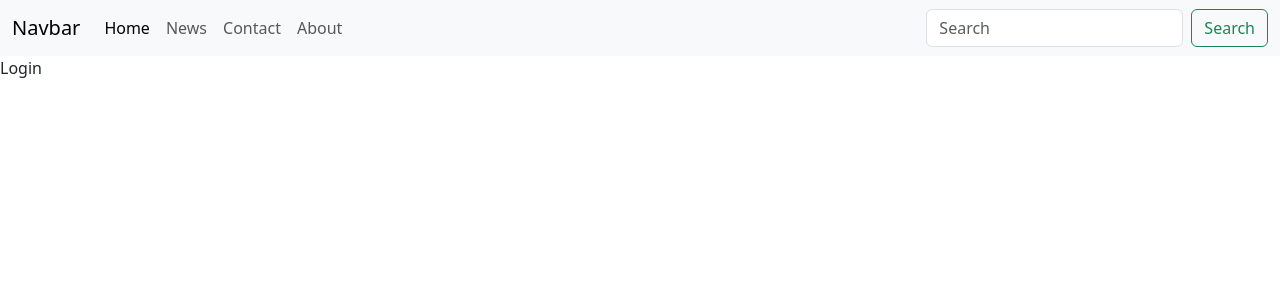
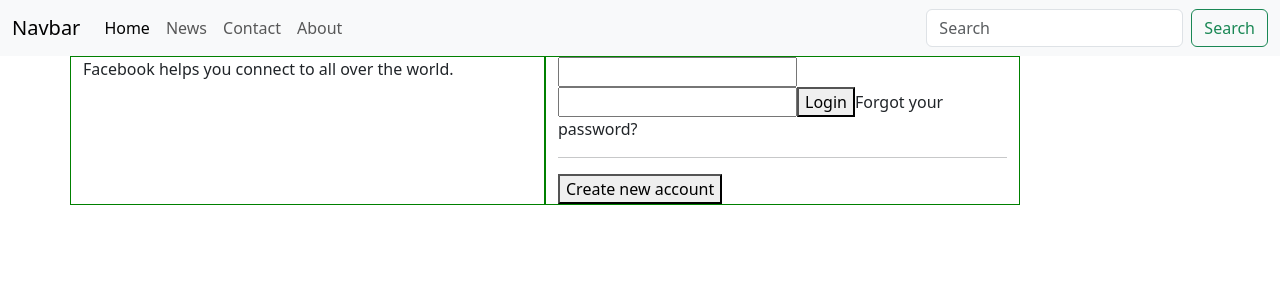
Before and after one commit to minhhuy14/JWT-Frontend, a React (Create React App) app: page /login in a window 1280 px wide. Shown: the top 300 px of the page. Built offline with nearby package versions, Linux system fonts and the light colour scheme.

Commit message:
init raw login form

```diff
--- a/src/components/Login/Login.js
+++ b/src/components/Login/Login.js
@@ -1,6 +1,32 @@
+import './Login.scss';
 const Login = (props) => {
     return (
-        <div class="login-container">Login</div>
+        <div class="login-container">
+            <div className="container">
+                <div className="row">
+                    <div className="content-left red col-md-7 d-none">
+                        <div className="brand">
+                            Hoi Dan IT
+                        </div>
+                    </div>
+                    <div className="content-right green col-md-5">
+                        <div className="Detail">
+                            Facebook helps you connect to all over the world.
+                        </div>
+                    </div>
+                    <div className="content-right col-5 green">
+                        <input type="text"></input>
+                        <input type="password"></input>
+                        <button>Login</button>
+                        <span>Forgot your password?</span>
+                        <hr></hr>
+                        <button>Create new account</button>
+
+
+                    </div>
+                </div>
+            </div>
+        </div>
     )
 }
 
--- /dev/null
+++ b/src/components/Login/Login.scss
@@ -0,0 +1,11 @@
+.red {
+    border: 1px red solid;
+}
+
+.green {
+    border: 1px green solid;
+}
+
+.yellow {
+    border: 1px yellow solid;
+}
```
